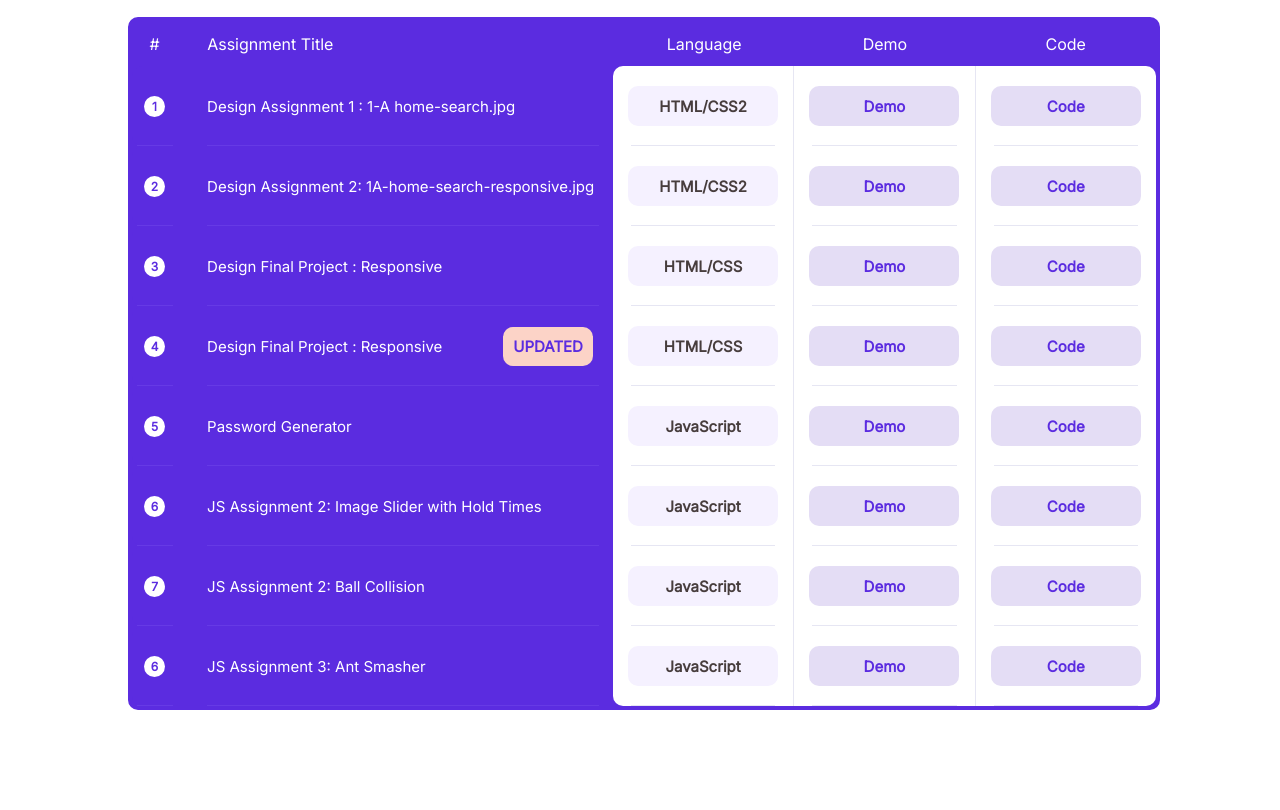
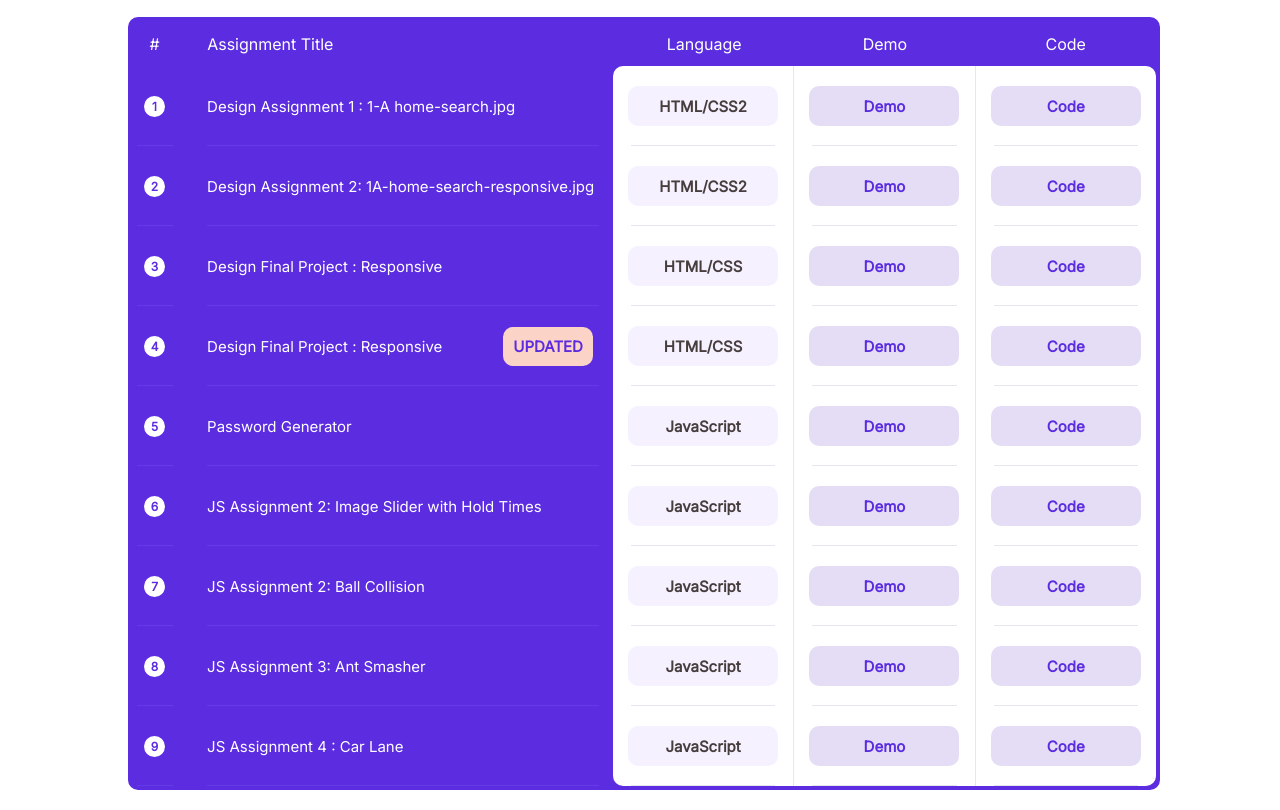
Before and after one commit to Soneshaps/soneshaps.github.io, a plain HTML site: page index.html in a window 1280 px wide. Shown: the part 173-983 px from the top of the page. Before the commit the page ends 903 px from the top, so only its background shows below. Drawn offline with Linux system fonts and the light colour scheme.

Commit message:
car lane added

```diff
--- a/index.html
+++ b/index.html
@@ -189,13 +189,13 @@
                             </div>
                         </div>
                         <div class="table-body-wrapper">
-                            <div class="table-body-item table-body-last-number-item">
-                                <span class="number">6</span>
+                            <div class="table-body-item ">
+                                <span class="number">8</span>
                             </div>
                             <div class="table-body-item">
                                 JS Assignment 3: Ant Smasher
                             </div>
-                            <div class="table-body-item table-body-last-language-item">
+                            <div class="table-body-item">
                                 <span class="language">JavaScript</span>
                             </div>
                             <div class="table-body-item">
@@ -203,8 +203,29 @@
                                     <span class="view-button">Demo</span>
                                 </a>
                             </div>
+                            <div class="table-body-item">
+                                <a href="https://github.com/Soneshaps/soneshaps.github.io/tree/master/assignment/ant-smasher" target="_blank">
+                                    <span class="view-button">Code</span>
+                                </a>
+                            </div>
+                        </div>
+                        <div class="table-body-wrapper">
+                            <div class="table-body-item table-body-last-number-item">
+                                <span class="number">9</span>
+                            </div>
+                            <div class="table-body-item">
+                                JS Assignment 4 : Car Lane
+                            </div>
+                            <div class="table-body-item table-body-last-language-item">
+                                <span class="language">JavaScript</span>
+                            </div>
+                            <div class="table-body-item">
+                                <a href="https://soneshaps.github.io/assignment/car-lane/" target="_blank">
+                                    <span class="view-button">Demo</span>
+                                </a>
+                            </div>
                             <div class="table-body-item table-body-last-code-item">
-                                <a href="https://github.com/Soneshaps/soneshaps.github.io/tree/master/assignment/ant-smasher" target="_blank">
+                                <a href="https://github.com/Soneshaps/soneshaps.github.io/tree/master/assignment/car-lane" target="_blank">
                                     <span class="view-button">Code</span>
                                 </a>
                             </div>
```
